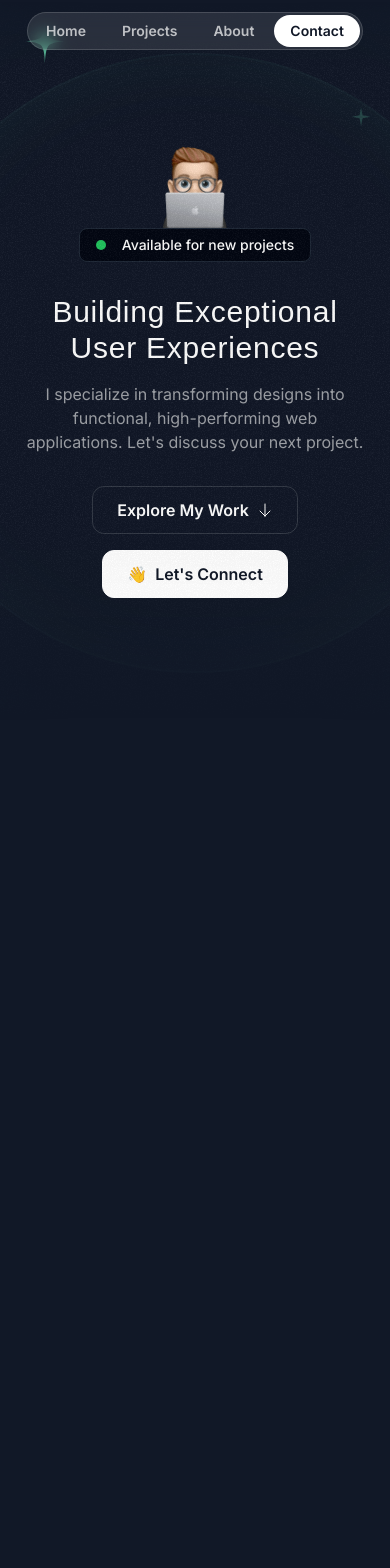
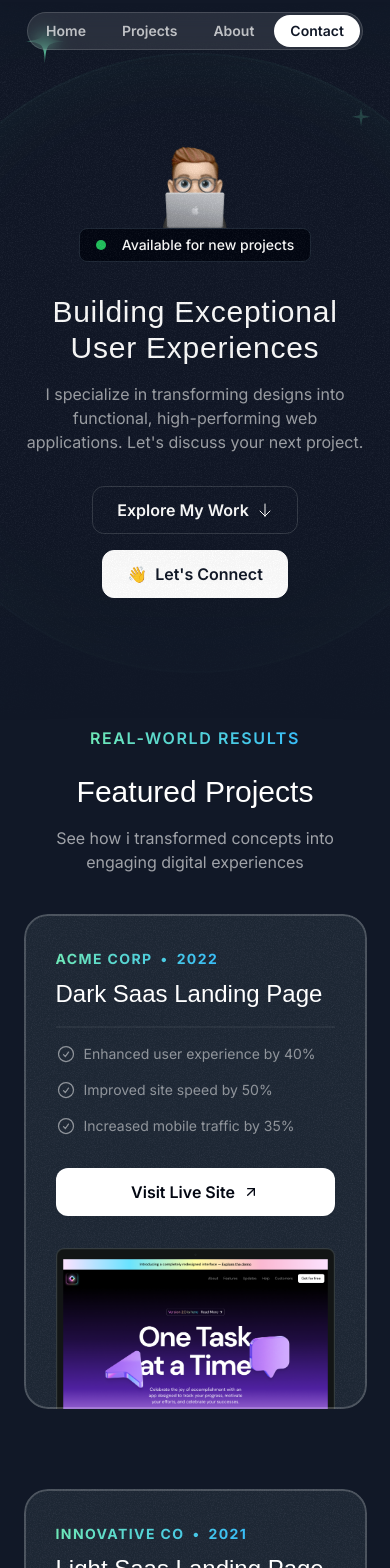
Before and after one commit to farahinani/portfolio, a Next.js app: page / in a window 390 px wide. Shown: the top 1568 px of the page. Before the commit the page ends 973 px from the top, so only its background shows below. Built offline with nearby package versions, Linux system fonts and the light colour scheme; a web font is replaced by a local one.

Commit message:
implement featured project section

```diff
--- a/src/app/globals.css
+++ b/src/app/globals.css
@@ -11,3 +11,9 @@
         @apply absolute inset-0 border-2 top-1/2 left-1/2 -translate-x-1/2 -translate-y-1/2 rounded-full border-emerald-300/5 shadow-[0_0_80px_inset] shadow-emerald-300/5
     }
 }
+
+@layer utilities{
+    .container {
+        @apply lg:max-w-5xl
+    }
+}
--- a/src/app/page.tsx
+++ b/src/app/page.tsx
@@ -1,11 +1,13 @@
 import { Header } from "@/sections/Header";
 import { HeroSection } from "@/sections/Hero";
+import { ProjectsSection } from "@/sections/Projects";
 
 export default function Home() {
   return (
     <div>
       <Header />
       <HeroSection />
+      <ProjectsSection />
     </div>
   );
 }
--- a/src/sections/Projects.tsx
+++ b/src/sections/Projects.tsx
@@ -1,6 +1,11 @@
+/* eslint-disable react/jsx-key */
 import darkSaasLandingPage from "@/assets/images/dark-saas-landing-page.png";
 import lightSaasLandingPage from "@/assets/images/light-saas-landing-page.png";
 import aiStartupLandingPage from "@/assets/images/ai-startup-landing-page.png";
+import Image from "next/image";
+import CheckCircleIcon from "@/assets/icons/check-circle.svg";
+import ArrowUpRightIcon from "@/assets/icons/arrow-up-right.svg";
+import grainImage from "@/assets/images/grain.jpg";
 
 const portfolioProjects = [
   {
@@ -42,5 +47,66 @@
 ];
 
 export const ProjectsSection = () => {
-  return <div>Projects Section</div>;
+  return (
+    <section className="pb-16 lg:py-24">
+      <div className="container">
+        <div className="flex justify-center">
+          <p className="uppercase font-semibold tracking-widest bg-gradient-to-r from-emerald-300 to-sky-400 text-center bg-clip-text text-transparent">Real-World Results</p>
+        </div>
+        <h2 className="font-serif text-3xl md:text-5xl text-center mt-6">Featured Projects</h2>
+        <p className="text-center md:text-lg lg:text-xl text-white/60 mt-4 max-w-md mx-auto">
+          See how i transformed concepts into engaging digital experiences
+        </p>
+
+        {/* card wrapper */}
+        <div className="mt-10 md:mt-20 flex flex-col gap-20">
+          {portfolioProjects.map((project) => (
+            <div key={project.title}
+              className="bg-gray-800 rounded-3xl relative z-0 overflow-hidden after:z-10 after:content-[''] after:absolute after:inset-0 after:outline-2 after:outline after:-outline-offset-2 after:rounded-3xl after:outline-white/20 px-8 pt-8 md:pt-12 md:px-10 after:pointer-events-none lg:pt-16 lg:px-20">
+
+              {/* bg grain image */}
+              <div className="absolute inset-0 -z-10 opacity-5" style={{
+                backgroundImage: `url(${grainImage.src})`
+              }}></div>
+
+              {/* make column for large screen */}
+              <div className="lg:grid lg:grid-cols-2 lg:gap-16">
+                {/* --[lg] 1st column */}
+                <div className="lg:pb-16">
+                  <div className="bg-gradient-to-r from-emerald-300 to-sky-400 inline-flex gap-2 font-bold uppercase tracking-widest text-sm text-transparent bg-clip-text">
+                    <span>{project.company}</span>
+                    <span>&bull;</span>
+                    <span>{project.year}</span>
+                  </div>
+
+                  <h3 className="font-serif text-2xl mt-2 md:mt-5 md:text-4xl">
+                    {project.title}</h3>
+                  <hr className="border-t-2 border-white/5 mt-4 md:mt-5" />
+
+                  <ul className="flex flex-col gap-4 mt-4 md:mt-5">
+                    {project.results.map((result) => (
+                      <li className="flex gap-2 text-sm md:text-base text-white/50">
+                        <CheckCircleIcon className="size-5 md:size-6" />
+                        <span>{result.title}</span>
+                      </li>
+                    ))}
+                  </ul>
+                  <a href={project.link}>
+                    <button className="bg-white text-gray-950 h-12 w-full md:w-auto px-6 rounded-xl font-semibold inline-flex justify-center items-center gap-2 mt-8">
+                      <span>Visit Live Site</span>
+                      <ArrowUpRightIcon className="size-4" />
+                    </button>
+                  </a>
+                </div>
+                {/* --[lg] 2nd column */}
+                <div className="relative">
+                  <Image src={project.image} alt={project.title} className="mt-8 -mb-4 md:-mb-0 lg:mt-0 lg:absolute lg:h-full lg:w-auto lg:max-w-none" />
+                </div>
+              </div>
+            </div>
+          ))}
+        </div>
+      </div>
+    </section>
+  )
 };
```
